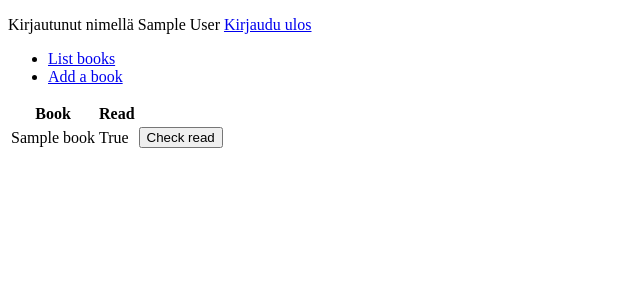
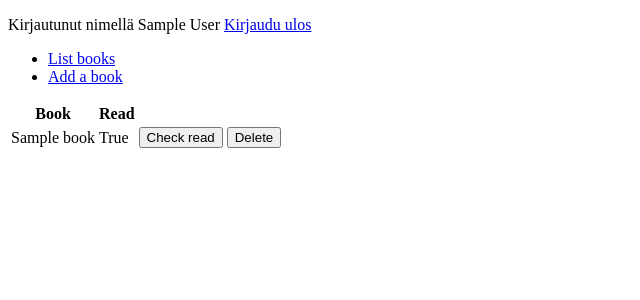
Before and after one commit to Ukonhattu/kirjakanta, a Flask app: page /books in a window 1280 px wide. Shown: the top 300 px of the page, without its empty margins (0-640 px from the left). Run offline with Flask 2, Linux system fonts and the light colour scheme; a user stored in the database is signed in; tables that the repository leaves empty hold one stand-in row (values such as "Sample post").

Commit message:
Lisätty kirjojen poistaminen

```diff
--- a/application/books/views.py
+++ b/application/books/views.py
@@ -42,3 +42,13 @@ def books_create():
     db.session().commit()
 
     return redirect(url_for("books_index"))
+
+@app.route("/books/delete/<book_id>/", methods=["POST"])
+@login_required
+def books_delete(book_id):
+
+    b = Book.query.get(book_id)
+    db.session().delete(b)
+    db.session.commit()
+
+    return redirect(url_for("books_index"))
--- a/application/templates/books/list.html
+++ b/application/templates/books/list.html
@@ -15,6 +15,11 @@
           <input type="submit" value="Check read" />
         </form>
       </td>
+      <td>
+        <form method="post" action="{{ url_for('books_delete', book_id = book.id) }}">
+          <input type="submit" value="Delete" />
+        </form>
+      </td>
     </tr>
     {% endfor %}
   </table>
```
